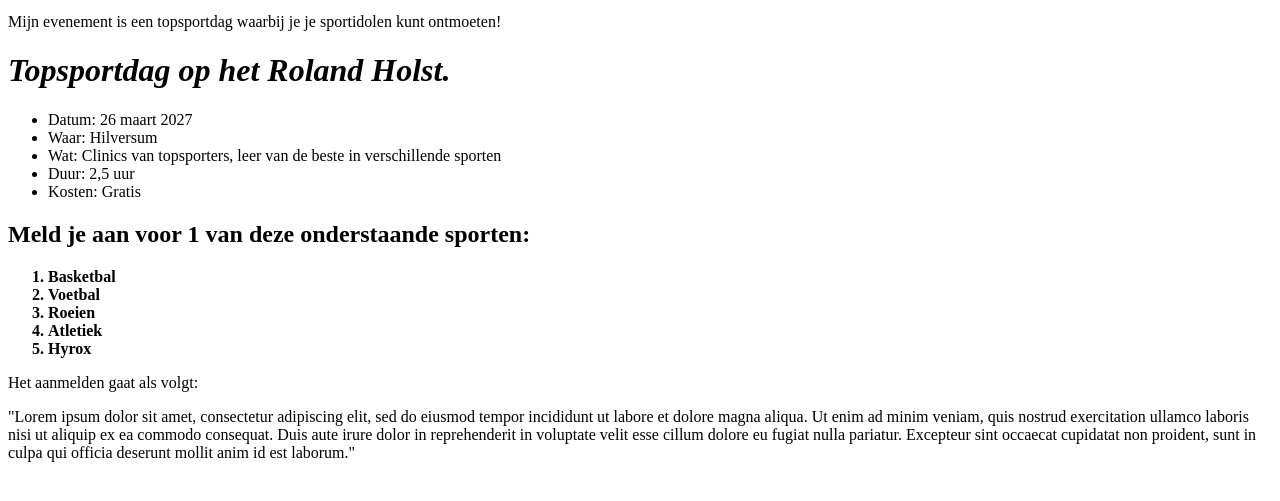
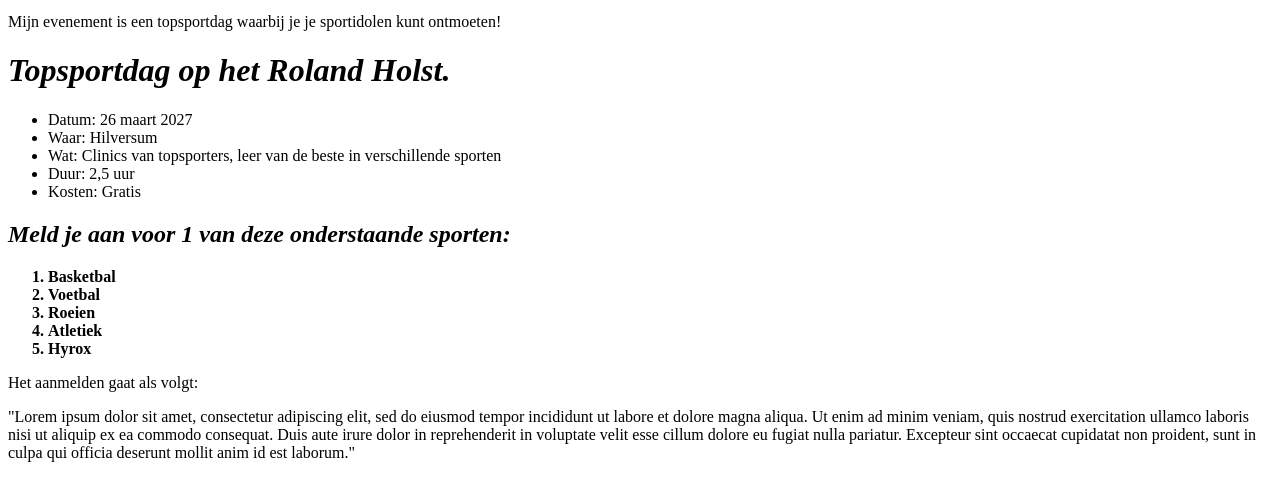
Before and after one commit to HiddeOldenhof/weekopdracht-3, a plain HTML site: page index.html in a window 1280 px wide. Shown: the part 101-602 px from the top of the page. Drawn offline with Linux system fonts and the light colour scheme.

Commit message:
WebLab Run 23-11-2026 09:45:40 (UTC+01:00)

```diff
--- a/index.html
+++ b/index.html
@@ -21,7 +21,8 @@ beste in verschillende sporten</li>
 <li>Duur: 2,5 uur</li>
 <li>Kosten: Gratis</li>
 </ul>
-<h2>Meld je aan voor 1 van deze onderstaande sporten:</h2>
+<h2>
+  <i>Meld je aan voor 1 van deze onderstaande sporten:</i>    </h2>
 <strong>
 <ol>
 <li>Basketbal</li>
```
Also changed, not shown: 1 other file.
